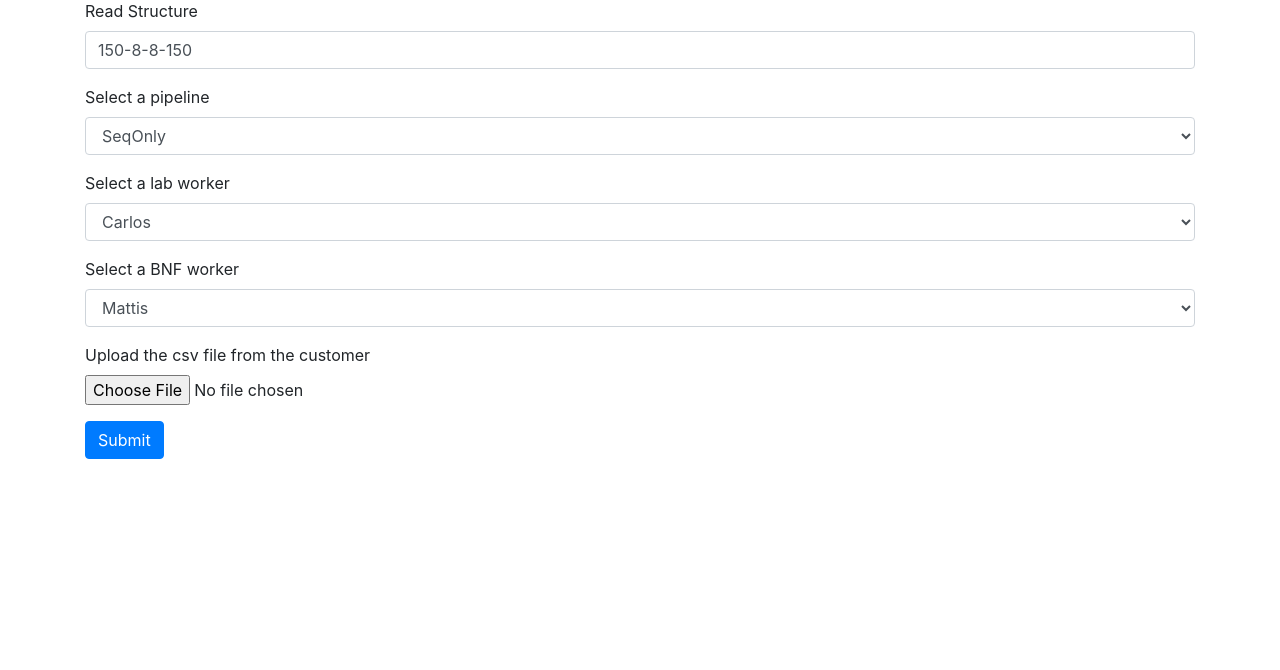
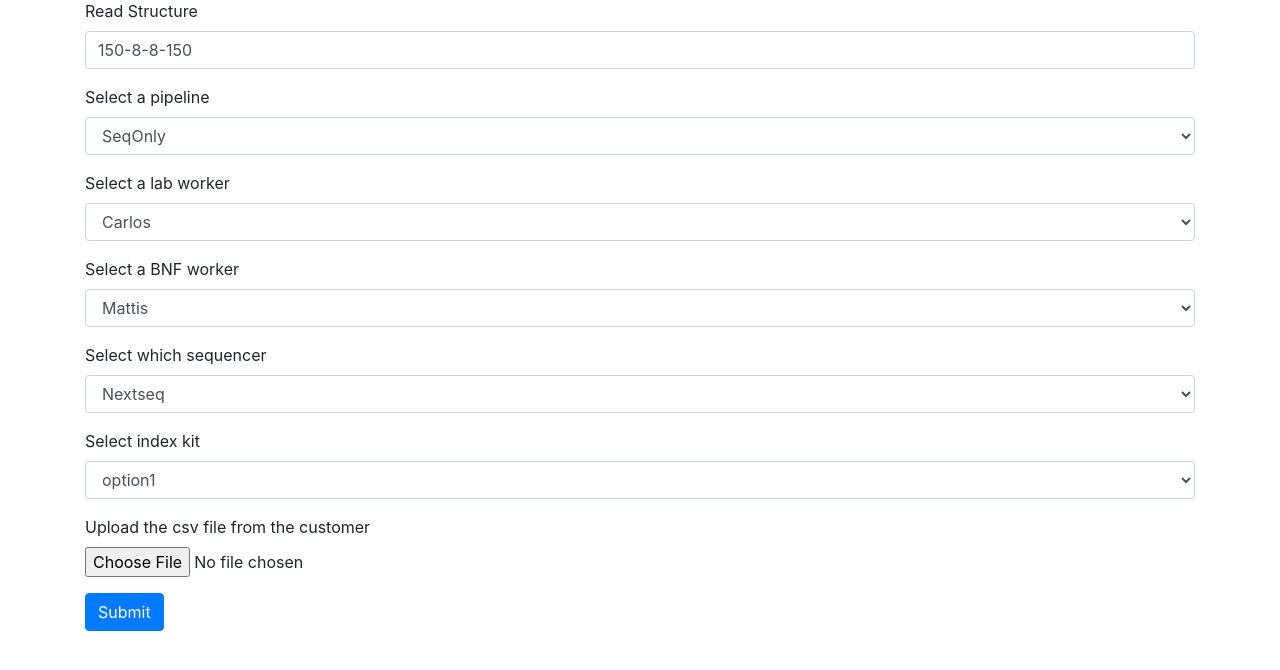
Before and after one commit to ctg-lund/SampleSheetGenerator, a Python web app: template templates/forms.html in a window 1280 px wide. Shown: the part 113-783 px from the top of the page. Run offline with Jinja, Linux system fonts and the light colour scheme; the template is opened without the code that fills it: most values are stand-ins (such as "Sample title", 1, 10 or a date in 2020); some libraries are stand-ins or nearby versions.

Commit message:
minor edit

```diff
--- a/templates/forms.html
+++ b/templates/forms.html
@@ -35,6 +35,22 @@
         </select>
     </div>
     <div class="form-group">
+      <label for="select">Select which sequencer</label>
+      <select class="form-control" id="select" name="sequencer">
+        <option value="Nextseq 2000">Nextseq</option>
+        <option value="Miseq">Miseq</option>
+        <option value="Novaseq">Novaseq</option>
+      </select>
+  </div>
+  <div class="form-group">
+    <label for="select">Select index kit</label>
+    <select class="form-control" id="select" name="index-kit">
+      {% for indexkit in indexkits %}
+      <option value="{{indexkit}}">option1</option>
+      {% endfor %}
+    </select>
+</div>
+    <div class="form-group">
         <label for="csvfile">Upload the csv file from the customer</label>
         <input type="file" class="form-control-file" id="csvfile" name="csvfile">
     </div>
```
Also changed, not shown: main.py (+8 -0 lines).
